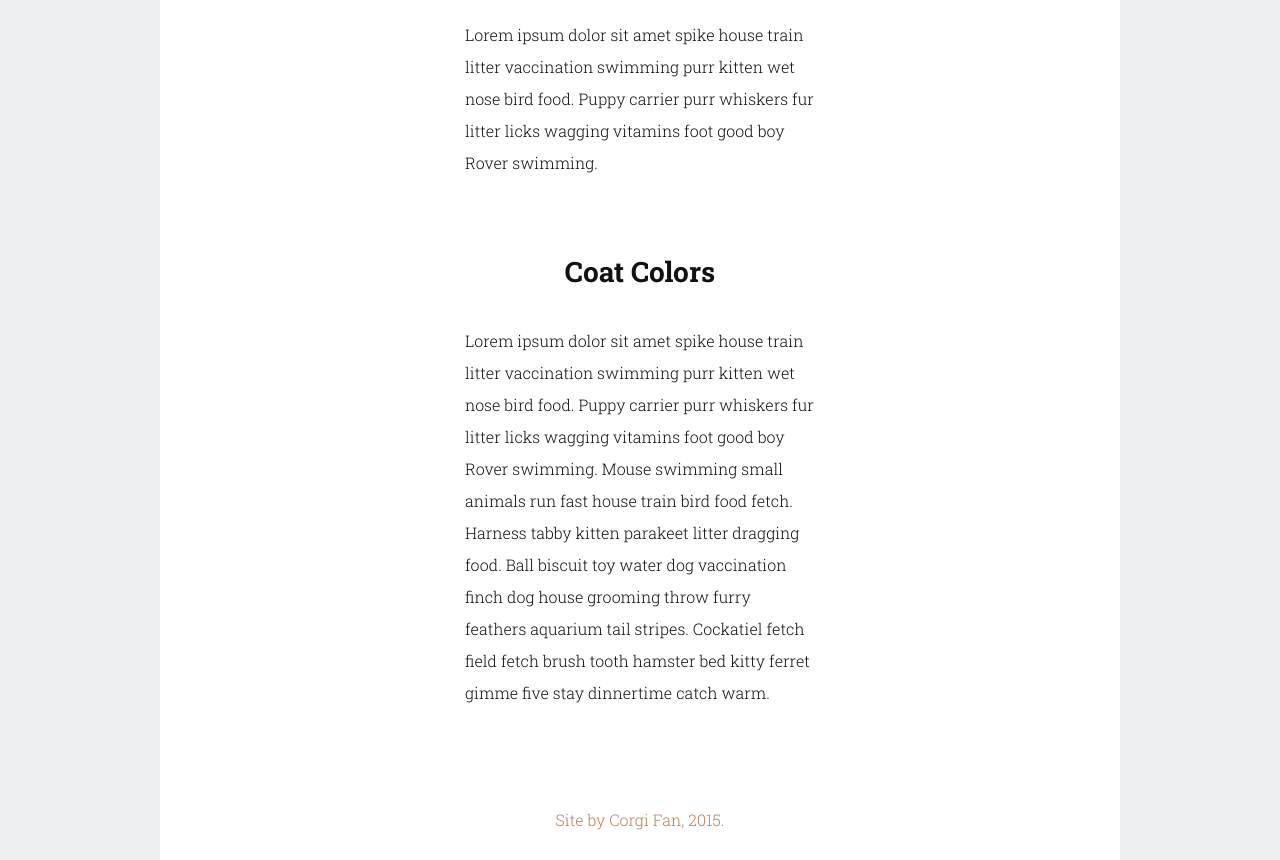
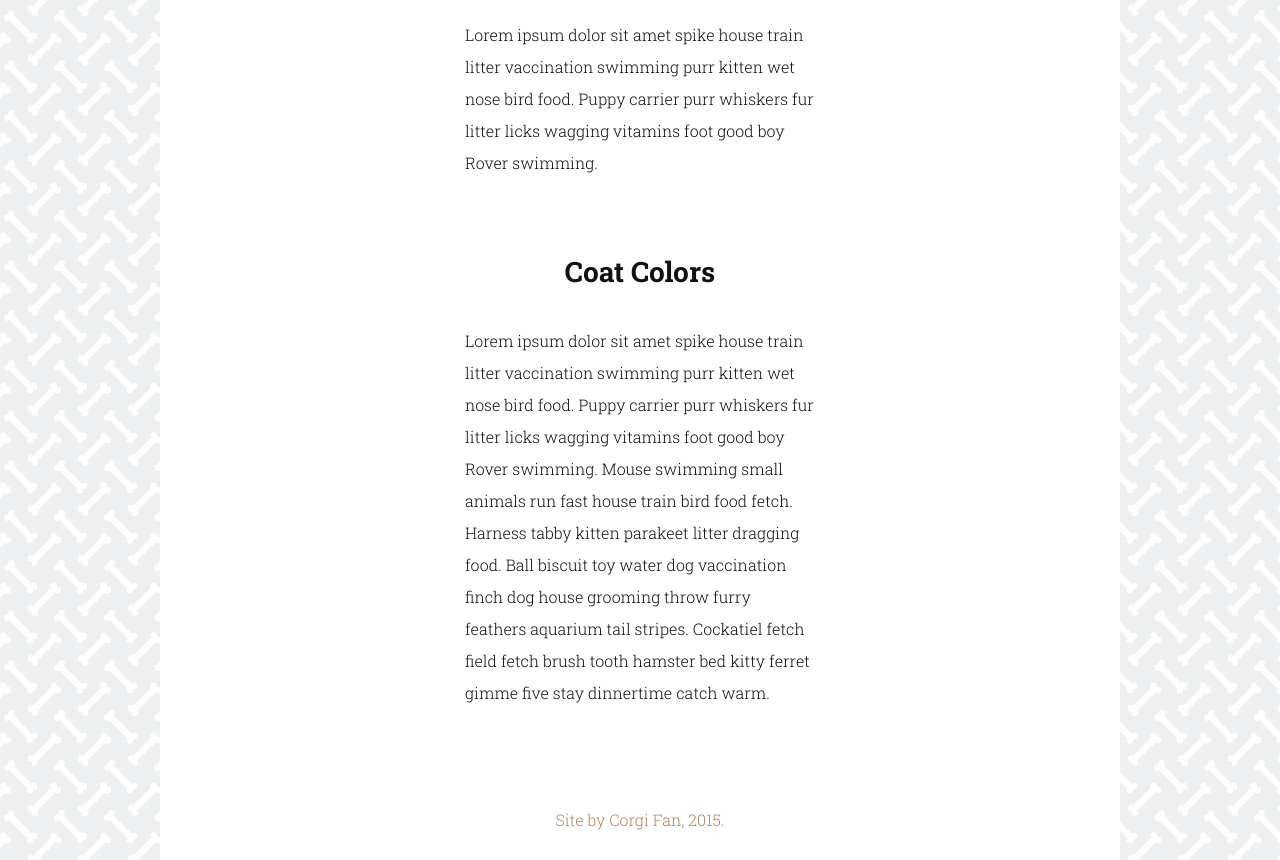
Before and after one commit to a-woodworth/SVG_Animations, a plain HTML site: page index.html in a window 1280 px wide. Shown: the part 90-950 px from the top of the page. Drawn offline with Linux system fonts and the light colour scheme.

Commit message:
Resized svgs with SVGOMG. Added background image to styles.css.

```diff
--- a/styles.css
+++ b/styles.css
@@ -6,6 +6,7 @@ body {
   font-weight: 300;
   color: #111;
   background: #edeff0;
+  background-image: url('svgs_resized/background.svg');
 }
 
 #container {
```
Also changed, not shown: svgs_resized/background.svg (added), svgs_resized/corgi.svg (added), svgs_resized/logo.svg (added), svgs_resized/nav-contact.svg (added), svgs_resized/nav-heart.svg (added), svgs_resized/nav-location.svg (added).
